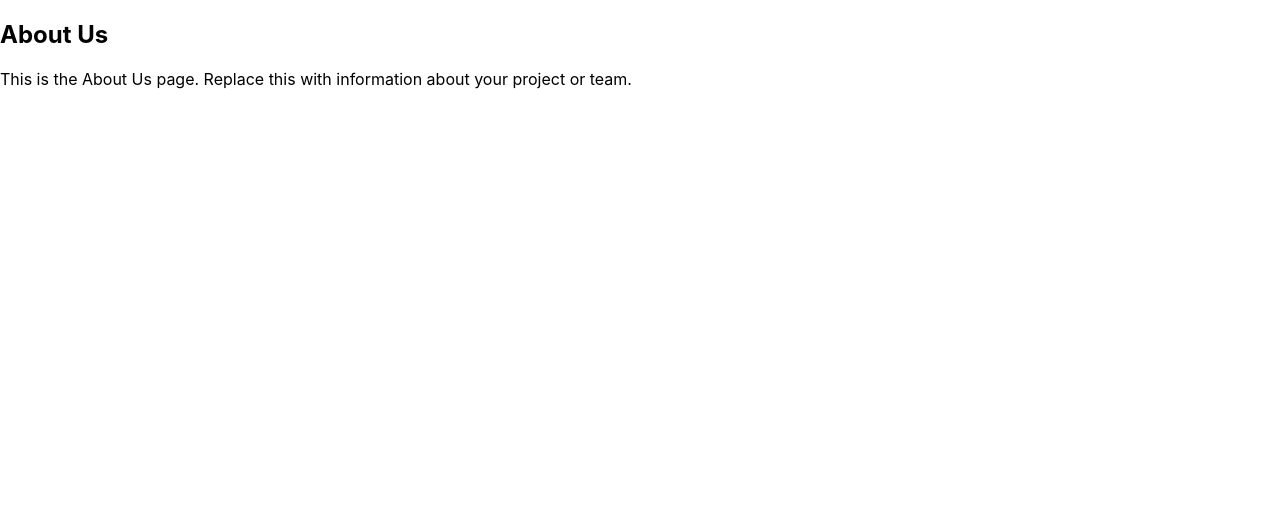
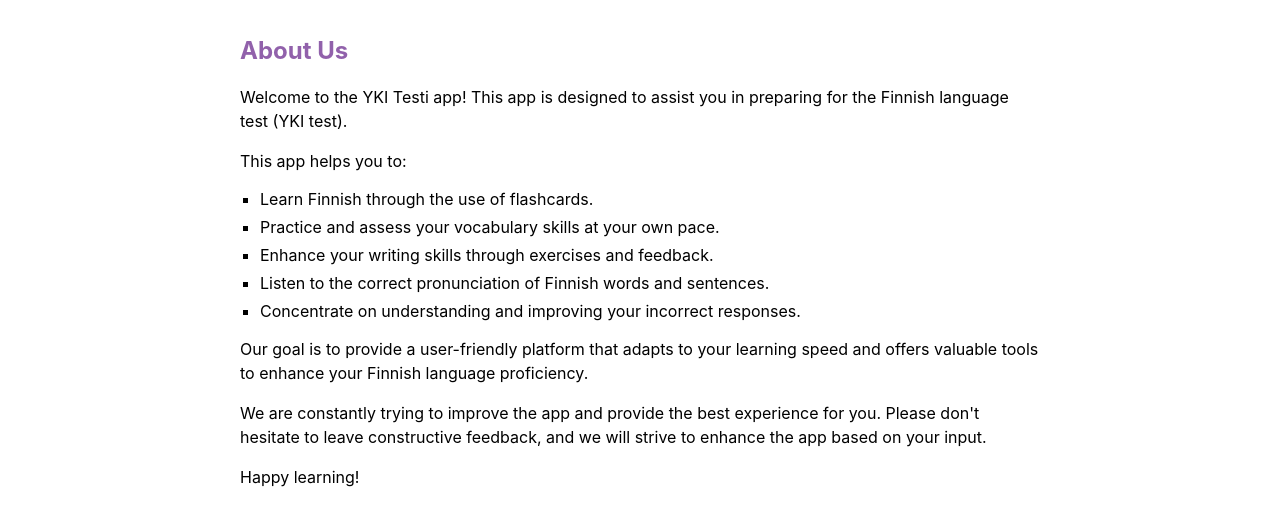
Before and after one commit to shamnadps/yki-testi-web, a React (Create React App) app: page /aboutus in a window 1280 px wide. Shown: the top 526 px of the page. Built offline with nearby package versions, Linux system fonts and the light colour scheme.

Commit message:
added better styling

```diff
--- a/src/App.js
+++ b/src/App.js
@@ -4,6 +4,7 @@
 import VocabularyScreen from './screens/VocabularyScreen';
 import WritingScreen from './screens/WritingScreen';
 import SpeakingSelectionScreen from './screens/SpeakingSelectionScreen';
+import VocabularyListScreen from './screens/VocabularyListScreen';
 import AboutUs from './screens/AboutUs';
 
 const App = () => {
@@ -15,6 +16,7 @@
         <Route path="/writing" element={<WritingScreen />} />
         <Route path="/speaking" element={<SpeakingSelectionScreen />} />
         <Route path="/aboutus" element={<AboutUs />} />
+        <Route path="/vocabularyList" element={<VocabularyListScreen />} />
       </Routes>
     </Router>
   );
--- a/src/screens/AboutUs.js
+++ b/src/screens/AboutUs.js
@@ -1,10 +1,34 @@
+// AboutUs.js
+
 import React from 'react';
+import './styles/AboutUs.css'; // Import your CSS file for styling
 
 const AboutUs = () => {
   return (
-    <div>
-      <h2>About Us</h2>
-      <p>This is the About Us page. Replace this with information about your project or team.</p>
+    <div className="about-us-container">
+      <h1 className="header">About Us</h1>
+      <p className="description">
+        Welcome to the YKI Testi app! This app is designed to assist you in preparing for the Finnish language test (YKI test).
+      </p>
+      <p className="description">
+        This app helps you to:
+      </p>
+      <ul className="bullet-list">
+        <li>Learn Finnish through the use of flashcards.</li>
+        <li>Practice and assess your vocabulary skills at your own pace.</li>
+        <li>Enhance your writing skills through exercises and feedback.</li>
+        <li>Listen to the correct pronunciation of Finnish words and sentences.</li>
+        <li>Concentrate on understanding and improving your incorrect responses.</li>
+      </ul>
+      <p className="description">
+        Our goal is to provide a user-friendly platform that adapts to your learning speed and offers valuable tools to enhance your Finnish language proficiency.
+      </p>
+      <p className="description">
+        We are constantly trying to improve the app and provide the best experience for you. Please don't hesitate to leave constructive feedback, and we will strive to enhance the app based on your input.
+      </p>
+      <p className="description">
+        Happy learning!
+      </p>
     </div>
   );
 };
--- a/src/screens/VocabularyListScreen.js
+++ b/src/screens/VocabularyListScreen.js
@@ -1,6 +1,9 @@
+// VocabularyListScreen.js
+
 import React from 'react';
+import './styles/VocabularyListScreen.css'; // Import your CSS file for styling
 
-const VocabularyListScreen = () => {
+const VocabularyListScreen = ({ onClose }) => {
   const vocabularyList = [
     { word: 'Placeholder1', translation: 'Translation1' },
     { word: 'Placeholder2', translation: 'Translation2' },
@@ -9,9 +12,9 @@
   ];
 
   return (
-    <div>
+    <div className="vocabulary-list-container">
       <h2>Vocabulary List</h2>
-      <ul>
+      <ul className="vocabulary-list">
         {vocabularyList.map((item, index) => (
           <li key={index}>
             <strong>{item.word}:</strong> {item.translation}
--- a/src/screens/WelcomeScreen.js
+++ b/src/screens/WelcomeScreen.js
@@ -1,6 +1,7 @@
 import React, { useState } from 'react';
-import { useNavigate } from 'react-router-dom'; // Assuming you're using react-router for navigation
+import { Link, useNavigate } from 'react-router-dom'; // Assuming you're using react-router for navigation
 import VocabularyListScreen from './VocabularyListScreen';
+import './styles/WelcomeScreen.css';
 
 const WelcomeScreen = () => {
   const navigate = useNavigate();
@@ -32,6 +33,15 @@
 
   return (
     <div className="container">
+      <div className="top-menu">
+        <Link to="/aboutus" className="menu-link">
+          About Us
+        </Link>
+        <Link to="/vocabularyList" className="menu-link">
+          Vocabulary List
+        </Link>
+
+      </div>
       <div className="title-container">
         <img src={require('../assets/icons/logo_transparent.png')} alt="Logo" className="logo" />
       </div>
@@ -49,14 +59,6 @@
           <p className="chapter-text">(Speaking)</p>
         </div>
       </div>
-      <div className="menu-buttons">
-        <button className="menu-button" onClick={showAboutUs}>
-          About Us
-        </button>
-        <button className="overview-button" onClick={handleToggleOverview}>
-          Overview
-        </button>
-      </div>
       {showOverview && (
         <div className="modal-container">
           <button className="modal-close-button" onClick={handleToggleOverview}>
--- /dev/null
+++ b/src/screens/styles/AboutUs.css
@@ -0,0 +1,29 @@
+/* AboutUs.css */
+
+.about-us-container {
+    max-width: 800px;
+    margin: auto;
+    padding: 20px;
+  }
+
+  .header {
+    font-size: 24px;
+    color: #9161ab;
+    margin-bottom: 20px;
+  }
+
+  .description {
+    font-size: 16px;
+    line-height: 1.5;
+    margin-bottom: 15px;
+  }
+
+  .bullet-list {
+    list-style-type: square;
+    padding-left: 20px;
+  }
+
+  .bullet-list li {
+    font-size: 16px;
+    margin-bottom: 8px;
+  }
--- /dev/null
+++ b/src/screens/styles/VocabularyListScreen.css
@@ -0,0 +1,27 @@
+/* VocabularyListScreen.css */
+
+.vocabulary-list-container {
+    max-width: 600px;
+    margin: auto;
+    padding: 20px;
+  }
+
+  .vocabulary-list {
+    list-style-type: none;
+    padding: 0;
+  }
+
+  .vocabulary-list li {
+    margin-bottom: 15px;
+  }
+
+  .vocabulary-list strong {
+    font-weight: bold;
+    margin-right: 5px;
+  }
+
+  .vocabulary-list-container h2 {
+    font-size: 20px;
+    color: #9161ab;
+    margin-bottom: 15px;
+  }
--- /dev/null
+++ b/src/screens/styles/WelcomeScreen.css
@@ -0,0 +1,87 @@
+/* WelcomeScreen.css */
+
+.container {
+  max-width: 800px;
+  margin: auto;
+  padding: 20px;
+}
+
+.top-menu {
+  display: flex;
+  justify-content: space-between;
+  padding: 10px;
+}
+
+.menu-link {
+  text-decoration: none;
+  color: #333;
+  font-size: 16px;
+  padding: 10px;
+  border-radius: 5px;
+  transition: background-color 0.3s ease;
+}
+
+.menu-link:hover {
+  background-color: #e6e6e6;
+}
+
+.title-container {
+  text-align: center;
+  margin: 20px 0;
+}
+
+.logo {
+  width: 150px;
+  height: 150px;
+}
+
+.book-selector {
+  display: flex;
+  flex-wrap: wrap;
+  justify-content: center;
+  margin-top: 20px;
+}
+
+.chapter-tile {
+  flex: 0 0 200px;
+  margin: 10px;
+  padding: 20px;
+  background-color: #fff;
+  border-radius: 10px;
+  cursor: pointer;
+  text-align: center;
+  box-shadow: 0 2px 5px rgba(0, 0, 0, 0.1);
+  transition: background-color 0.3s ease;
+}
+
+.chapter-tile:hover {
+  background-color: #e6e6e6;
+}
+
+.modal-container {
+  position: fixed;
+  top: 0;
+  left: 0;
+  width: 100%;
+  height: 100%;
+  background-color: rgba(0, 0, 0, 0.5);
+  display: flex;
+  justify-content: center;
+  align-items: center;
+}
+
+.modal-content {
+  background-color: #fff;
+  padding: 20px;
+  border-radius: 10px;
+  box-shadow: 0 2px 5px rgba(0, 0, 0, 0.1);
+}
+
+.modal-close-button {
+  position: absolute;
+  top: 10px;
+  right: 10px;
+  background-color: #fff;
+  border: none;
+  cursor: pointer;
+}
```
